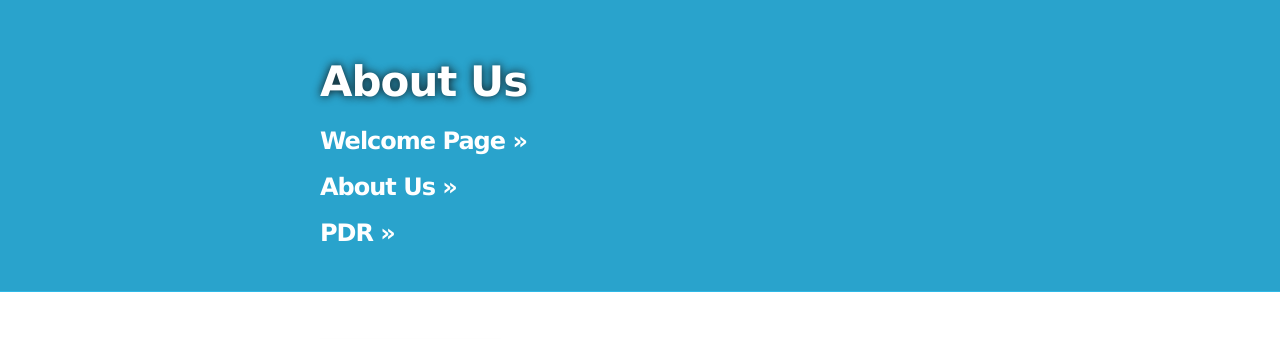
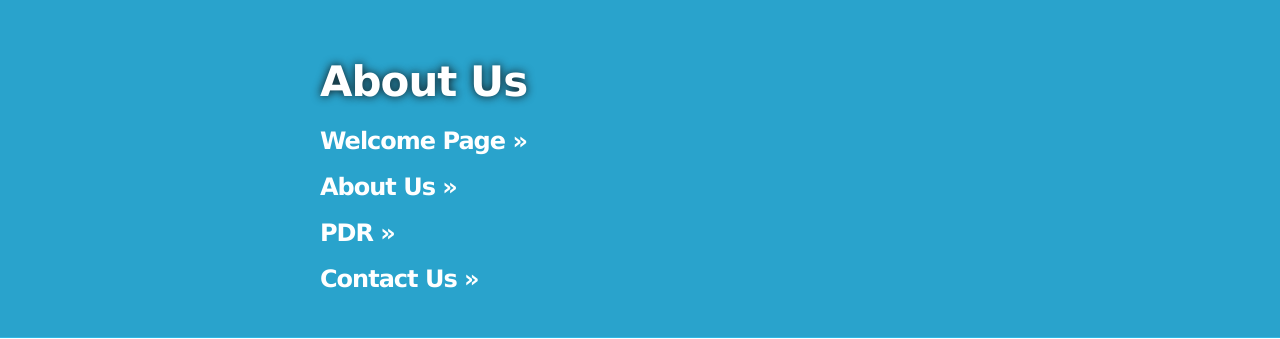
Before and after one commit to TheEnuProject/About-Us, a plain HTML site: page index.html in a window 1280 px wide. Shown: the top 339 px of the page. Drawn offline with Linux system fonts and the light colour scheme; grey boxes are pictures that could not be loaded.

Commit message:
Update index.html

```diff
--- a/index.html
+++ b/index.html
@@ -21,6 +21,7 @@
          <a href="http://theenuproject.github.io/theenuproject"><h3>Welcome Page &raquo; </h3></a>
           <a href="http://theenuproject.github.io/About-Us/"><h3>About Us &raquo; </h3></a>
           <a href="http://theenuproject.github.io/PDR/"><h3>PDR &raquo;</h3></a>
+          <a href="http://theenuproject.github.io/contactus/"><h3>Contact Us &raquo; </h3></a>
           </header>
     </div>
 
```
